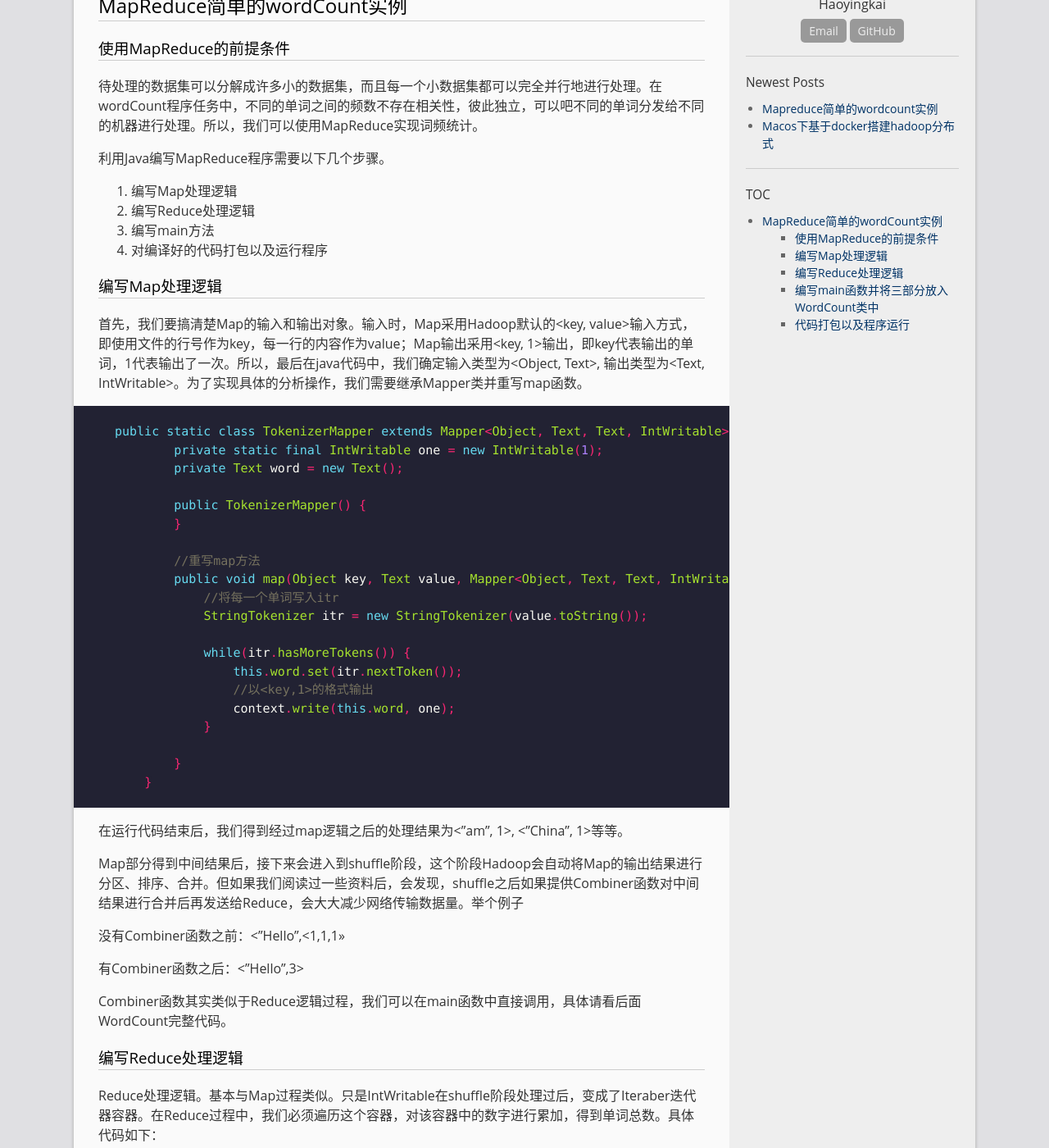
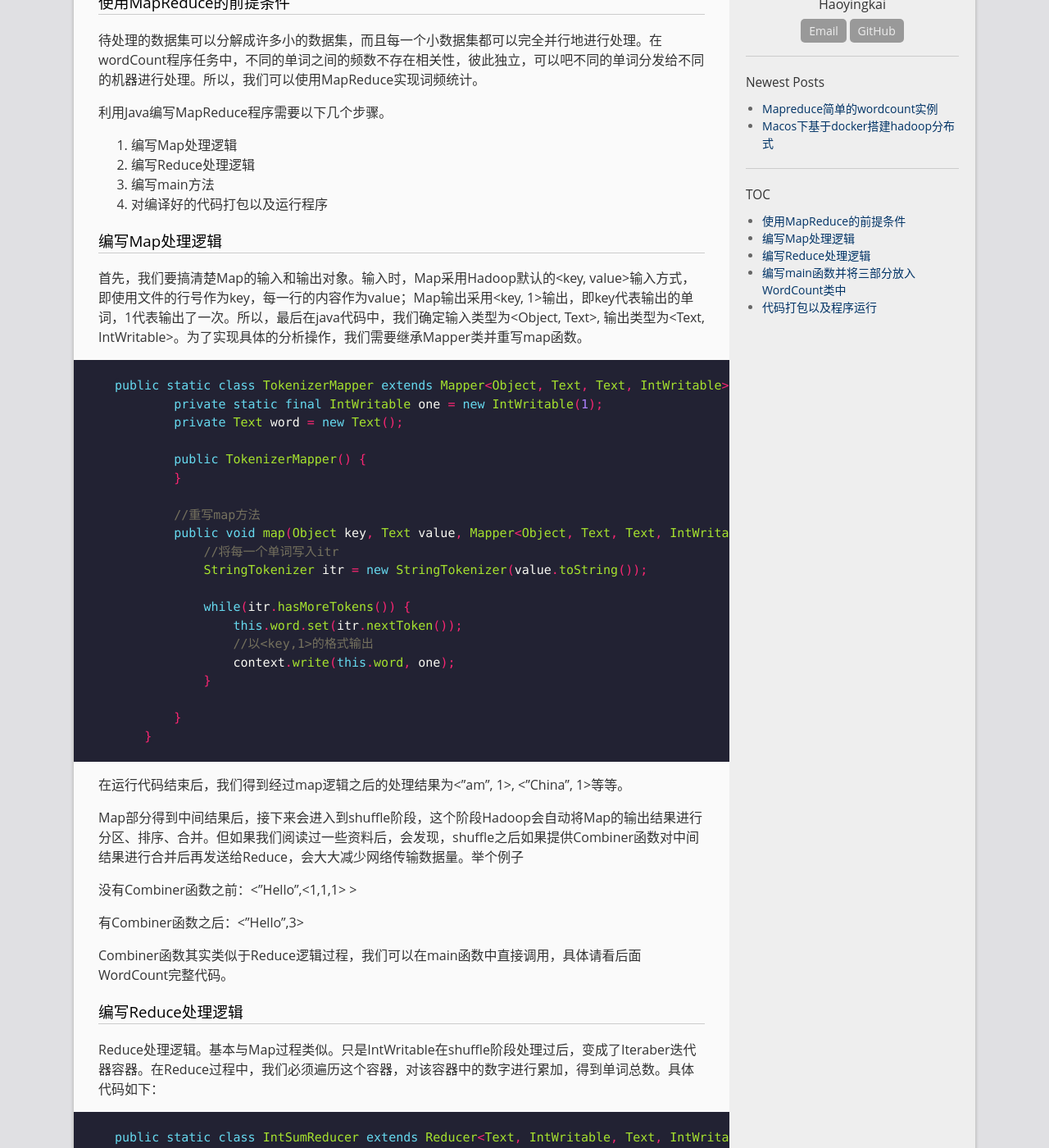
Before and after one commit to MRH2458215309/MRH2458215309.github.io, a Jekyll site: the page built from _posts/2019-9-29-MapReduce简单的wordCount实例.md, in a window 1280 px wide and 1400 px high, scrolled down 284 px. Shown: the whole window at 82% size. Built offline with Jekyll 4.4.1, drawn with Linux system fonts in a browser that asks for light colours.

Commit message:
Update 2019-9-29-MapReduce简单的wordCount实例.md

```diff
--- a/_posts/2019-9-29-MapReduce简单的wordCount实例.md
+++ b/_posts/2019-9-29-MapReduce简单的wordCount实例.md
@@ -1,5 +1,3 @@
-# MapReduce简单的wordCount实例 #
-
 ### 使用MapReduce的前提条件 ###
 
    待处理的数据集可以分解成许多小的数据集，而且每一个小数据集都可以完全并行地进行处理。在wordCount程序任务中，不同的单词之间的频数不存在相关性，彼此独立，可以吧不同的单词分发给不同的机器进行处理。所以，我们可以使用MapReduce实现词频统计。
@@ -42,7 +40,7 @@ public static class TokenizerMapper extends Mapper<Object, Text, Text, IntWritab
 
    Map部分得到中间结果后，接下来会进入到shuffle阶段，这个阶段Hadoop会自动将Map的输出结果进行分区、排序、合并。但如果我们阅读过一些资料后，会发现，shuffle之后如果提供Combiner函数对中间结果进行合并后再发送给Reduce，会大大减少网络传输数据量。举个例子
 
-   没有Combiner函数之前：<"Hello",<1,1,1>>
+   没有Combiner函数之前：<"Hello",<1,1,1> >
 
    有Combiner函数之后：<"Hello",3>
 
```
